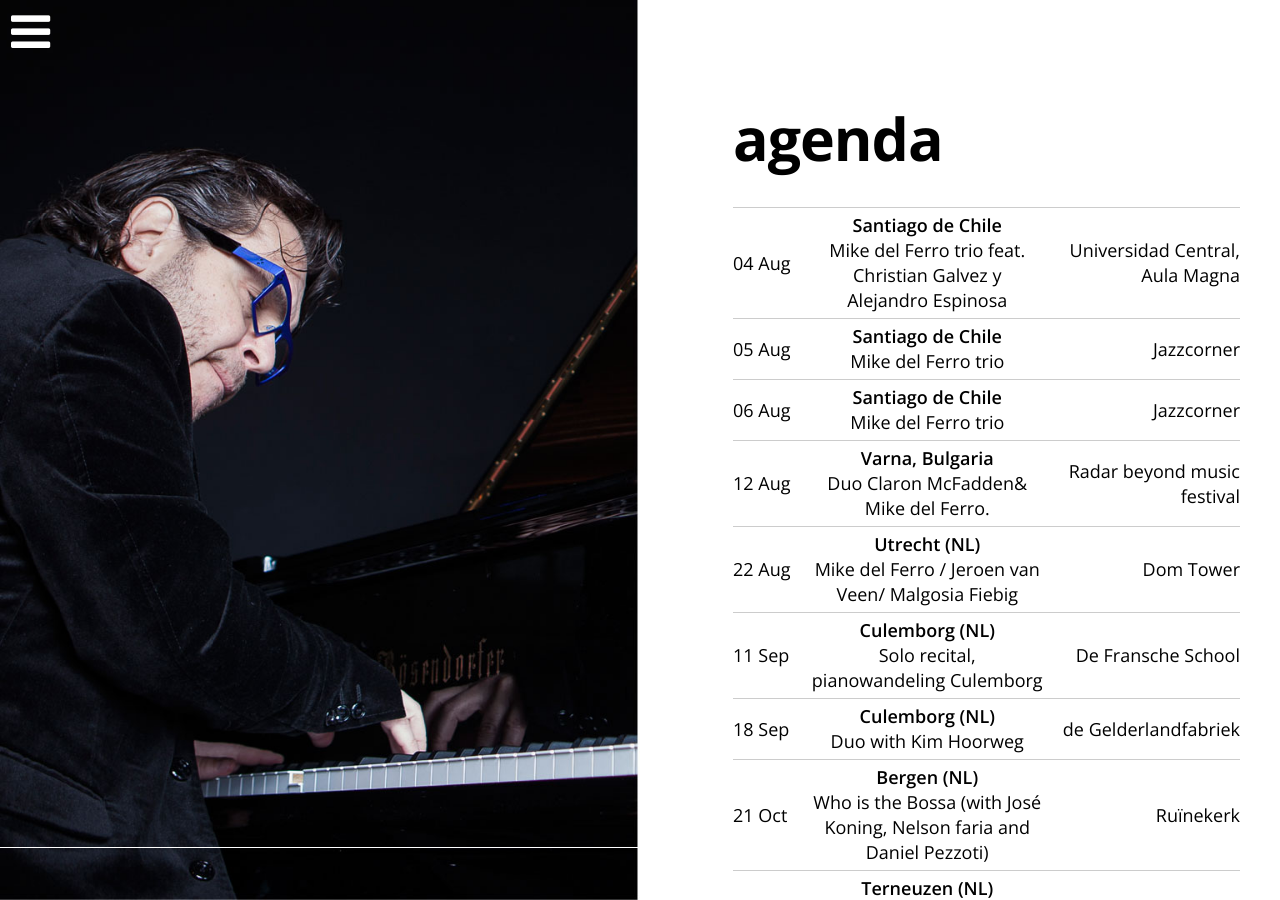
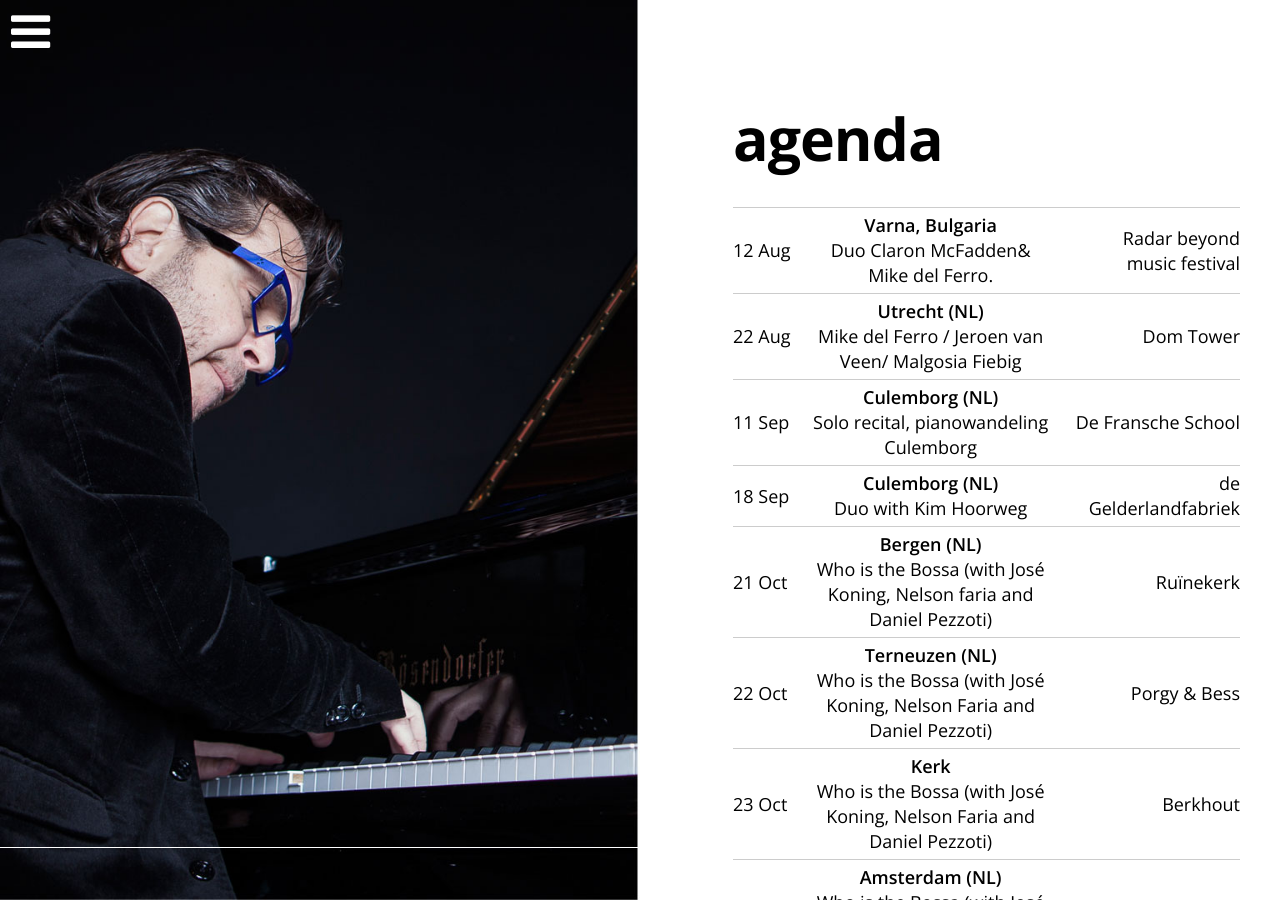
Before and after one commit to mikedelferro/website, a Jekyll site: the page built from agenda.html, in a window 1280 px wide and 900 px high. Built offline with Jekyll 4.4.1, drawn with Linux system fonts in a browser that asks for light colours; nearby versions of some CDN libraries.

Commit message:
Updated '/_config.yml' via CloudCannon

```diff
--- a/_config.yml
+++ b/_config.yml
@@ -54,11 +54,6 @@ gigs:
     location: De Morgenster
     venue: Hilversum (NL)
     url: 'http://www.seinconcerten.nl/'
-  - title: Mike del Ferro trio feat. Christian Galvez y Alejandro Espinosa
-    date: 2016-08-04T20:00:00.000Z
-    location: 'Universidad Central, Aula Magna'
-    venue: Santiago de Chile
-    url: 'http://www.ucentral.cl/mike-del-ferro-trio-en-universidad-central/prontus_ucentral2012/2016-07-27/093143.html'
   - title: 'Who is the Bossa (with José Koning, Nelson faria and Daniel Pezzoti)'
     date: 2016-10-21T20:00:00.000Z
     location: Ruïnekerk
@@ -85,16 +80,6 @@ gigs:
     venue: Amsterdam (NL)
     url: www.splendoramsterdam.com
   - title: Mike del Ferro trio
-    date: 2016-08-05T21:00:00.000Z
-    location: Jazzcorner
-    venue: Santiago de Chile
-    url:
-  - title: Mike del Ferro trio
-    date: 2016-08-06T21:00:00.000Z
-    location: Jazzcorner
-    venue: Santiago de Chile
-    url:
-  - title: Mike del Ferro trio
     date: 2016-11-01T20:00:00.000Z
     location: Jazzclub
     venue: Vorden (NL)
```
